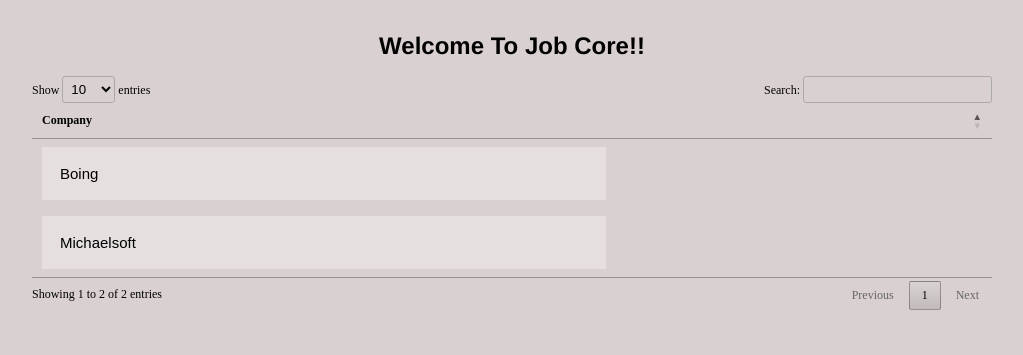
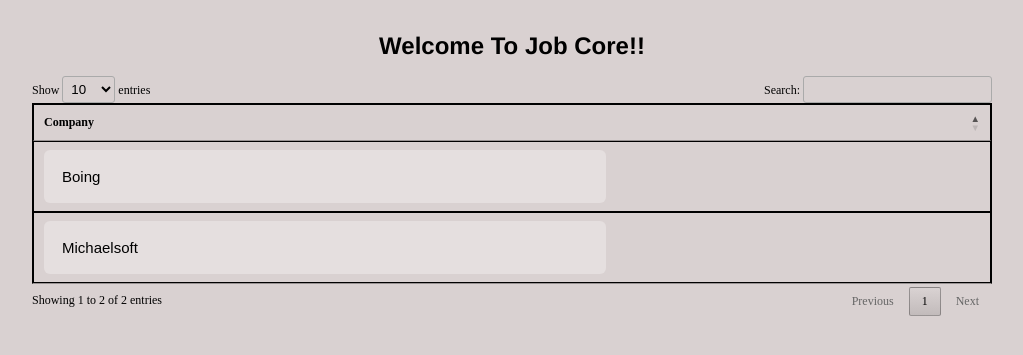
Before and after one commit to hackbois-2020/jobcore, a Flask app: page / in a window 1280 px wide. Shown: the top 355 px of the page, without its empty margins (128-1151 px from the left). Run offline with Flask 2, Linux system fonts and the light colour scheme; parts of the project's set-up code (start-up, migrations or seed data) failed here and were passed over; some libraries are stand-ins or nearby versions.

Commit message:
paranoia

```diff
--- a/static/style.css
+++ b/static/style.css
@@ -23,6 +23,8 @@ body {
   text-align: left;
   outline: none;
   font-size: 15px;
+  align-items: center;
+  border-radius: 6px;
 }
 
 .active, .collapsible:hover {
@@ -79,5 +81,5 @@ h1{
 }
 
 table, th, td {
-    border: 0;
+
 }
```
